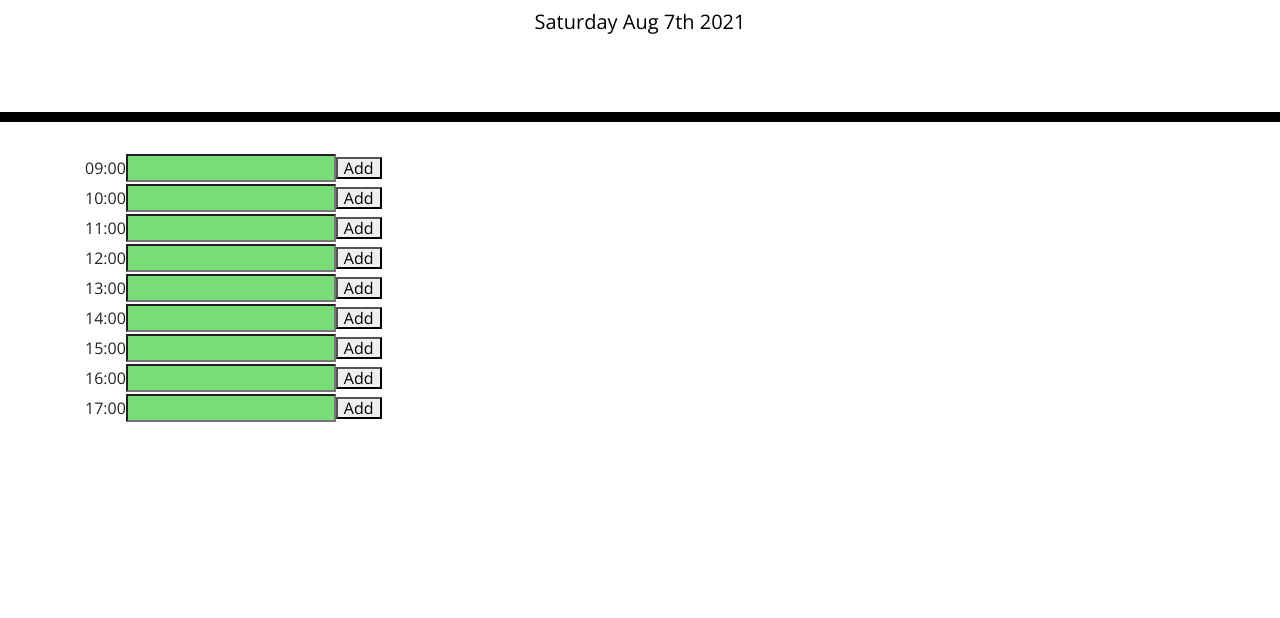
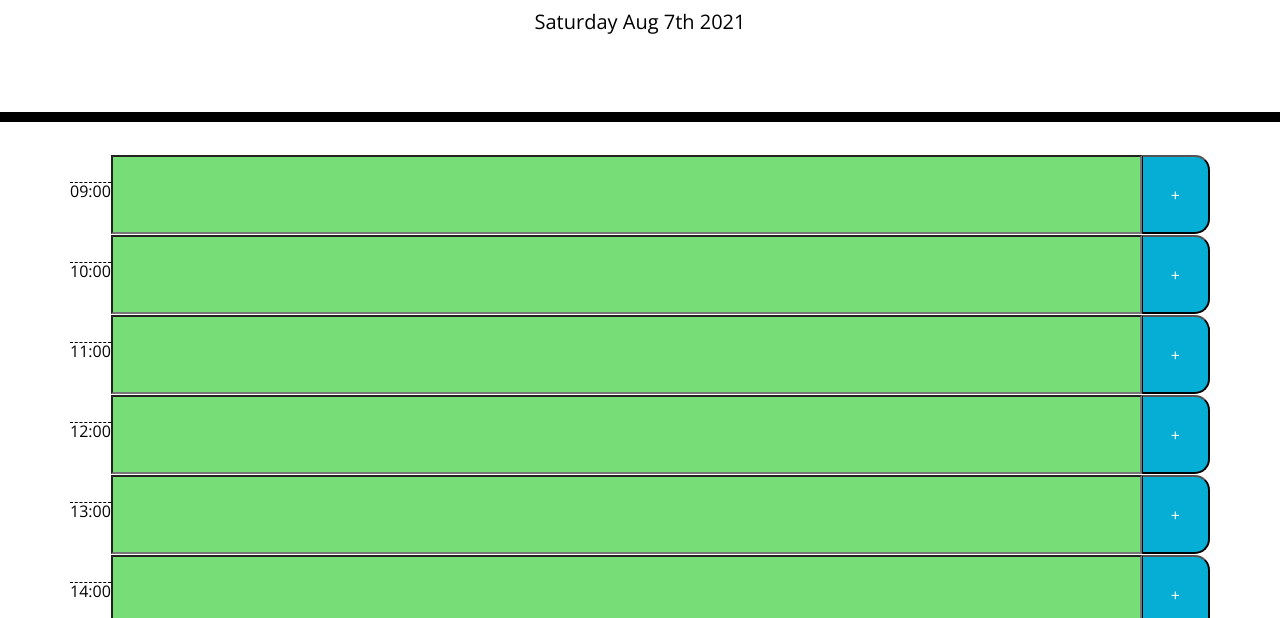
Before and after one commit to iatenine/day-planner, a plain HTML site: page index.html in a window 1280 px wide. Shown: the part 182-800 px from the top of the page. Drawn offline with nearby package versions, Linux system fonts and the light colour scheme.

Commit message:
basic styling

```diff
--- a/Assets/app.js
+++ b/Assets/app.js
@@ -56,12 +56,19 @@ function addElementToDayPlanner(elem) {
 
   // Customizing each element as needed
   label.html(time);
-  input.attr("type", "text");
+  input.attr("type", "textarea");
   input.attr("data-index", time);
+  input.attr("value", getEventByTime(time));
+  button.html("+");
+  button.attr("data-index", time);
+
+  // Apply classes
   input.addClass(timeClass);
-  input.attr("value", getEventByTime(time));
-  button.html("Add");
-  button.attr("data-index", time);
+  input.addClass("grow");
+  label.addClass("hour");
+  button.addClass("saveBtn");
+  divWrapper.addClass("time-block");
+  divWrapper.addClass("row");
 
   // Appending stuff to DOM
   divWrapper.append(label);
--- a/Assets/style.css
+++ b/Assets/style.css
@@ -1,5 +1,5 @@
 body {
-  font-family: 'Open Sans', sans-serif;
+  font-family: "Open Sans", sans-serif;
   font-size: 16px;
   line-height: 1;
 }
@@ -11,6 +11,10 @@ textarea {
   color: #000000;
   border-left: 1px solid black;
   padding: 10px;
+}
+
+.grow {
+  flex-grow: 1;
 }
 
 .jumbotron {
@@ -37,6 +41,7 @@ textarea {
 }
 
 .hour {
+  align-self: center;
   background-color: #ffffff;
   color: #000000;
   border-top: 1px dashed #000000;
@@ -62,6 +67,7 @@ textarea {
   border-top-right-radius: 15px;
   border-bottom-right-radius: 15px;
   background-color: #06aed5;
+  padding: 1.75rem;
   color: white;
 }
 
```
